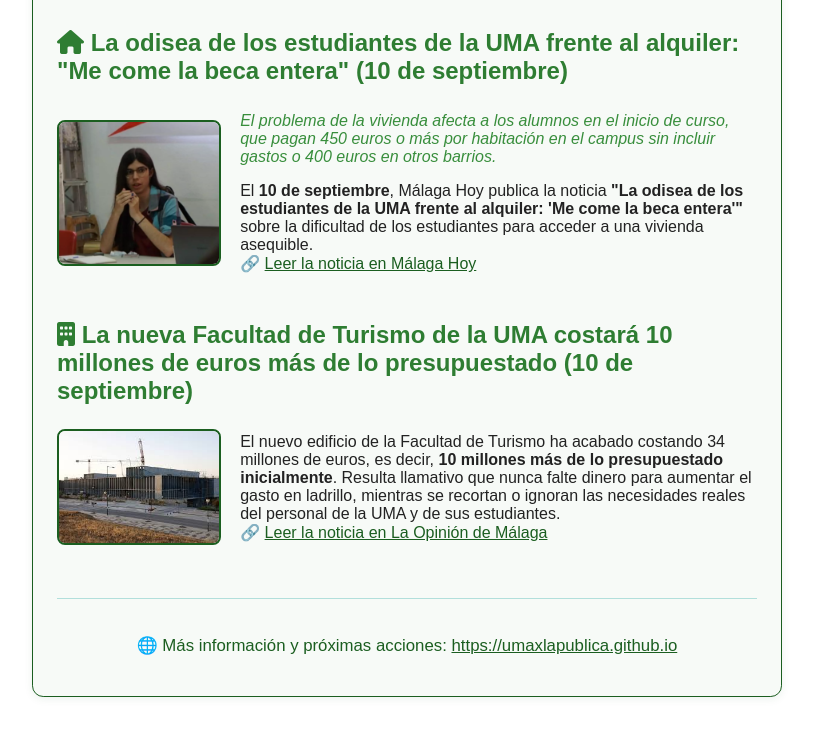
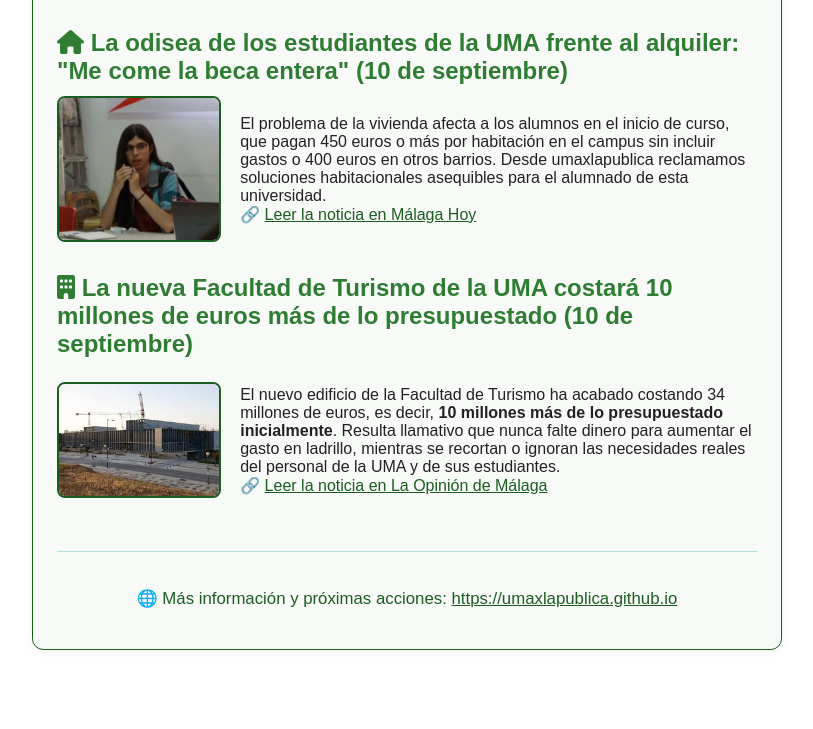
Before and after one commit to umaxlapublica/umaxlapublica.github.io, a plain HTML site: page newsletter2.html in a window 1280 px wide. Shown: the part 1158-1887 px from the top of the page, without its empty margins (233-1046 px from the left). After the commit the page ends 1840 px from the top, so only its background shows below. Drawn offline with Linux system fonts and the light colour scheme.

Commit message:
ajuste noticia vivienda

```diff
--- a/newsletter2.html
+++ b/newsletter2.html
@@ -104,11 +104,8 @@
     <div style="display: flex; align-items: center; gap: 1.2rem; margin-bottom: 1.5rem;">
       <img src="Newsletter2/lilia.png" alt="Estudiantes UMA alquiler" style="max-width: 160px; height: auto; border-radius: 0.5rem; border:2px solid #1b5e20; flex-shrink: 0;">
       <div>
-        <p style="margin-bottom:0.7rem; font-style:italic; color:#388e3c;">
-          El problema de la vivienda afecta a los alumnos en el inicio de curso, que pagan 450 euros o más por habitación en el campus sin incluir gastos o 400 euros en otros barrios.
-        </p>
-        <p>
-          El <strong>10 de septiembre</strong>, Málaga Hoy publica la noticia <strong>"La odisea de los estudiantes de la UMA frente al alquiler: 'Me come la beca entera'"</strong> sobre la dificultad de los estudiantes para acceder a una vivienda asequible.<br>
+        <p >
+          El problema de la vivienda afecta a los alumnos en el inicio de curso, que pagan 450 euros o más por habitación en el campus sin incluir gastos o 400 euros en otros barrios. Desde umaxlapublica reclamamos soluciones habitacionales asequibles para el alumnado de esta universidad.<br>
           🔗 <a href="https://www.malagahoy.es/malaga/odisea-estudiantes-uma-frente-alquiler_0_2004727962.html" target="_blank">Leer la noticia en Málaga Hoy</a>
         </p>
       </div>
```
